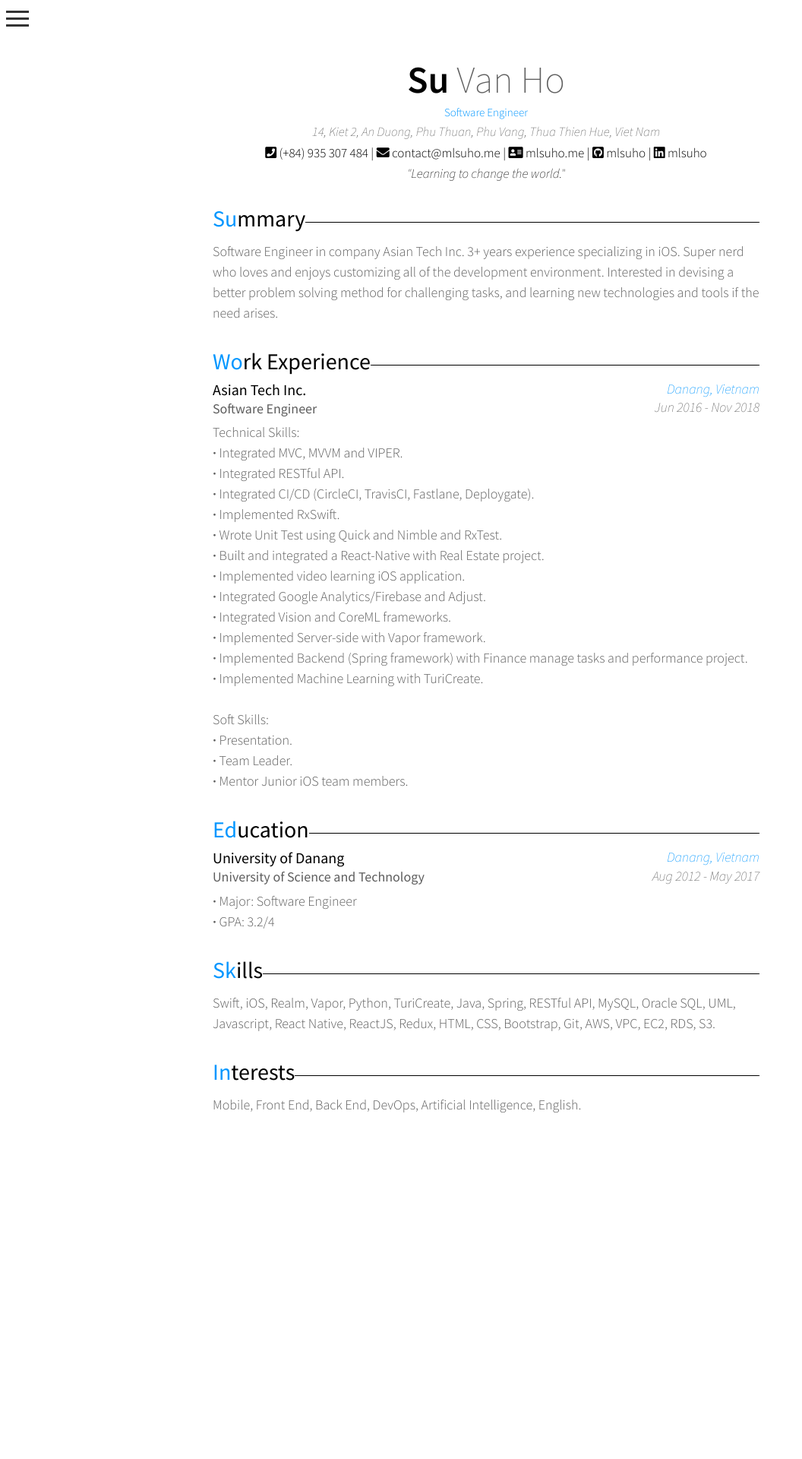
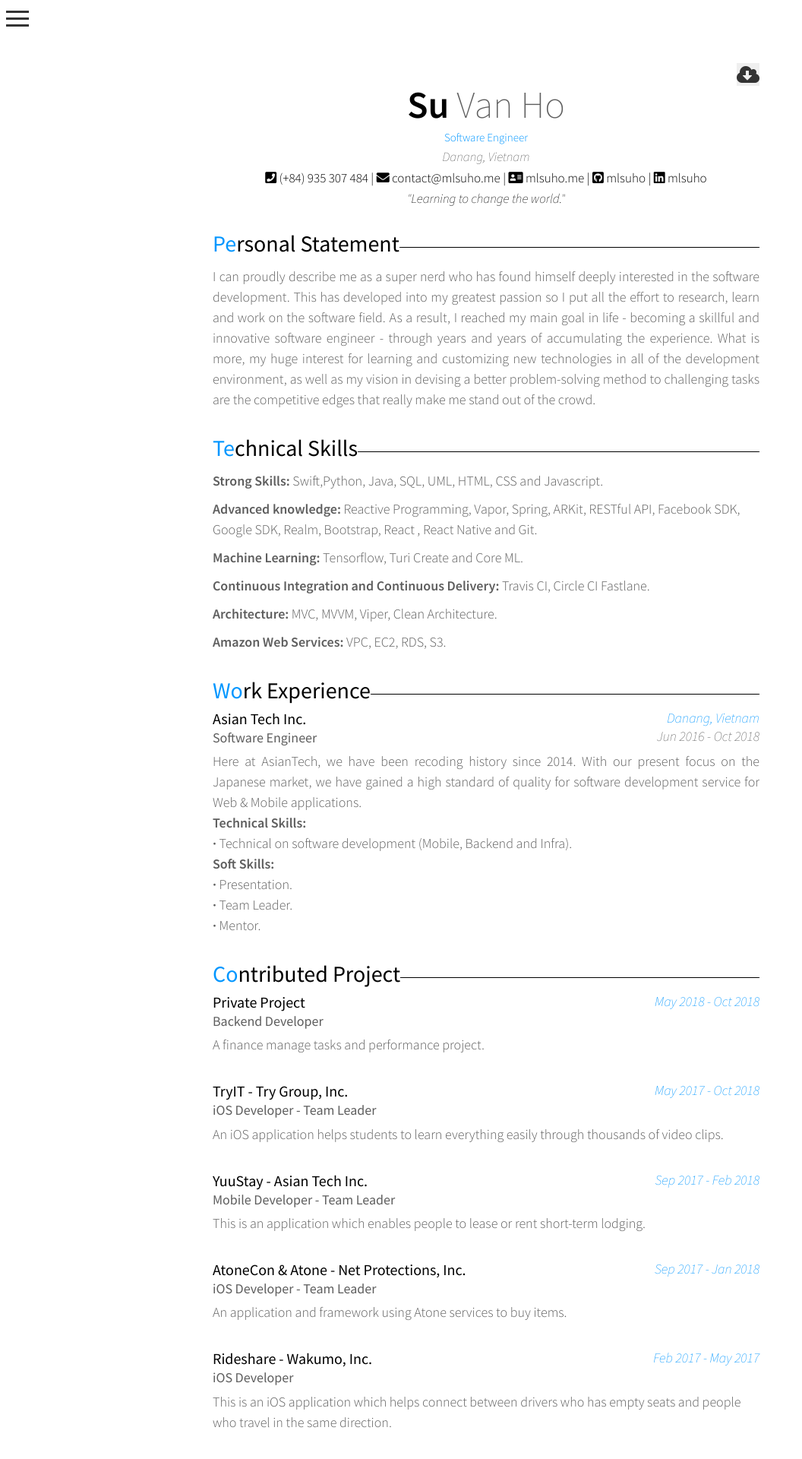
Before and after one commit to mlsuho/mlsuho.github.io, a Jekyll site: the page built from about.html, in a window 1280 px wide. Shown: the top 1920 px of the page at 76% size, without its empty margins (0-1056 px from the left). Built offline with Jekyll 4.4.1, drawn with Linux system fonts in a browser that asks for light colours; nearby versions of some CDN libraries; comment, search, counter and statistics services are not loaded; before the commit the page ends 1557 px from its top, so only the background shows below that; some of the changed text lies outside the part shown.

Commit message:
update cv

```diff
--- /dev/null
+++ b/_data/cv_cetification.yml
@@ -0,0 +1,11 @@
+title:    '<span class="blue">Ce</span>rtification'
+detail:
+  - name:     'Axon Active Company'
+    title:    'Certificate of Agile Scrum'
+    time:     '2017'
+  - name:     'FPT Software Company'
+    title:    'Certificate of Core and Advanced Java'
+    time:     '2016'
+  - name:     'FPT Software Company'
+    title:    'Certificate of SQL'
+    time:     '2015'
--- /dev/null
+++ b/_data/cv_contributed_project.yml
@@ -0,0 +1,26 @@
+title:    '<span class="blue">Co</span>ntributed Project'
+detail:
+  - name:     'Private Project'
+    title:    'Backend Developer'
+    time:     'May 2018 - Oct 2018'
+    detail:   'A finance manage tasks and performance project.'
+  - name:     'TryIT - Try Group, Inc.'
+    title:    'iOS Developer - Team Leader'
+    time:     'May 2017 - Oct 2018'
+    detail:   'An iOS application helps students to learn everything easily through thousands of video clips.'
+  - name:     'YuuStay - Asian Tech Inc.'
+    title:    'Mobile Developer - Team Leader'
+    time:     'Sep 2017 - Feb 2018'
+    detail:   'This is an application which enables people to lease or rent short-term lodging.'
+  - name:     'AtoneCon & Atone - Net Protections, Inc.'
+    title:    'iOS Developer - Team Leader'
+    time:     'Sep 2017 - Jan 2018'
+    detail:   'An application and framework using Atone services to buy items.'
+  - name:     'Rideshare - Wakumo, Inc.'
+    title:    'iOS Developer'
+    time:     'Feb 2017 - May 2017'
+    detail:   'This is an iOS application which helps connect between drivers who has empty seats and people who travel in the same direction.'
+  - name:     'Food and Fitness - Personal Project'
+    title:    'Student'
+    time:     'Jan 2017 - May 2017'
+    detail:   'An iOS application for tracking health informatics.'
--- a/_data/cv_header.yml
+++ b/_data/cv_header.yml
@@ -1,6 +1,6 @@
 name:     '<b>Su</b> Van Ho'
 title:    'Software Engineer'
-address:  '14, Kiet 2, An Duong, Phu Thuan, Phu Vang, Thua Thien Hue, Viet Nam'
+address:  'Danang, Vietnam'
 contact:
   - class:    'fas fa-phone-square'
     link:     'tel:(+84)935307484'
--- a/_data/cv_interest.yml
+++ b/_data/cv_interest.yml
@@ -1,2 +1,2 @@
 title:    '<span class="blue">In</span>terests'
-detail:   'Mobile, Front End, Back End, DevOps, Artificial Intelligence, English.'
+detail:   'Mobile, Back End, Math, Artificial Intelligence.'
--- /dev/null
+++ b/_data/cv_personal_statement.yml
@@ -0,0 +1,2 @@
+title:    '<span class="blue">Pe</span>rsonal Statement'
+detail:   'I can proudly describe me as a super nerd who has found himself deeply interested in the software development. This has developed into my greatest passion so I put all the effort to research, learn and work on the software field. As a result, I reached my main goal in life - becoming a skillful and innovative software engineer - through years and years of accumulating the experience. What is more, my huge interest for learning and customizing new technologies in all of the development environment, as well as my vision in devising a better problem-solving method to challenging tasks are the competitive edges that really make me stand out of the crowd.'
--- a/_data/cv_skill.yml
+++ /dev/null
@@ -1,2 +0,0 @@
-title:    '<span class="blue">Sk</span>ills'
-detail:   'Swift, iOS, Realm, Vapor, Python, TuriCreate, Java, Spring, RESTful API, MySQL, Oracle SQL, UML, Javascript, React Native, ReactJS, Redux, HTML, CSS, Bootstrap, Git, AWS, VPC, EC2, RDS, S3.'
--- a/_data/cv_summary.yml
+++ /dev/null
@@ -1,2 +0,0 @@
-title:    '<span class="blue">Su</span>mmary'
-detail:   'Software Engineer in company Asian Tech Inc. 3+ years experience specializing in iOS. Super nerd who loves and enjoys customizing all of the development environment. Interested in devising a better problem solving method for challenging tasks, and learning new technologies and tools if the need arises.'
--- /dev/null
+++ b/_data/cv_technical_skills.yml
@@ -0,0 +1,14 @@
+title:    '<span class="blue">Te</span>chnical Skills'
+detail:
+  - title:  'Strong Skills'
+    detail: 'Swift,Python, Java, SQL, UML, HTML, CSS and Javascript.'
+  - title:  'Advanced knowledge'
+    detail: 'Reactive Programming, Vapor, Spring, ARKit, RESTful API, Facebook SDK, Google SDK, Realm, Bootstrap, React , React Native and Git.'
+  - title:  'Machine Learning'
+    detail: 'Tensorflow, Turi Create and Core ML.'
+  - title:  'Continuous Integration and Continuous Delivery'
+    detail: 'Travis CI, Circle CI Fastlane.'
+  - title:  'Architecture'
+    detail: 'MVC, MVVM, Viper, Clean Architecture.'
+  - title:  'Amazon Web Services'
+    detail: 'VPC, EC2, RDS, S3.'
--- a/_data/cv_work_experience.yml
+++ b/_data/cv_work_experience.yml
@@ -3,23 +3,13 @@ detail:
   - name:     'Asian Tech Inc.'
     title:    'Software Engineer'
     location: 'Danang, Vietnam'
-    time:     'Jun 2016 - Nov 2018'
+    time:     'Jun 2016 - Oct 2018'
     detail:   '
-    Technical Skills:<br>
-      <b>·</b>  Integrated MVC, MVVM and VIPER.<br>
-      <b>·</b>  Integrated RESTful API.<br>
-      <b>·</b>  Integrated CI/CD (CircleCI, TravisCI, Fastlane, Deploygate).<br>
-      <b>·</b>  Implemented RxSwift. <br>
-      <b>·</b>  Wrote Unit Test using Quick and Nimble and RxTest.<br>
-      <b>·</b>  Built and integrated a React-Native with Real Estate project.<br>
-      <b>·</b>  Implemented video learning iOS application.<br>
-      <b>·</b>  Integrated Google Analytics/Firebase and Adjust.<br>
-      <b>·</b>  Integrated Vision and CoreML frameworks.<br>
-      <b>·</b>  Implemented Server-side with Vapor framework.<br>
-      <b>·</b>  Implemented Backend (Spring framework) with Finance manage tasks and performance project.<br>
-      <b>·</b>  Implemented Machine Learning with TuriCreate.<br><br>
-    Soft Skills:<br>
+    Here at AsianTech, we have been recoding history since 2014. With our present focus on the Japanese market, we have gained a high standard of quality for software development service for Web & Mobile applications.<br>
+    <b>Technical Skills:</b><br>
+      <b>·</b>  Technical on software development (Mobile, Backend and Infra).<br>
+    <b>Soft Skills:</b><br>
       <b>·</b>  Presentation.<br>
       <b>·</b>  Team Leader.<br>
-      <b>·</b>  Mentor Junior iOS team members.<br>
+      <b>·</b>  Mentor.<br>
     '
--- a/about.html
+++ b/about.html
@@ -4,6 +4,13 @@ title: About
 ---
 
 <div class='about-me'>
+  <div style='text-align: right;'>
+    {% if page.url == '/about' %}
+      <form method='get' action='{{site.url}}/public/files/cv-full.pdf'>
+        <input style='background-image: url({{site.url}}/public/images/cloud-storage-download.png);' class='cv-download-button' type='submit' value=''>
+      </form>
+      {% endif %}
+  </div>
   <div class='cv'>
     <div class='cv-header'>
       {% assign cv_header = site.data.cv_header %}
@@ -19,9 +26,16 @@ title: About
       <p id='header-quote'>{{cv_header.quote}}</p>
     </div>
     <div class='cv-section'>
-      {% assign cv_summary = site.data.cv_summary %}
-      <p class='title'><span>{{cv_summary.title}}</span></p>
-      <p>{{cv_summary.detail}}</p>
+      {% assign cv_personal_statement = site.data.cv_personal_statement %}
+      <p class='title'><span>{{cv_personal_statement.title}}</span></p>
+      <p style='text-align: justify'>{{cv_personal_statement.detail}}</p>
+    </div>
+    <div class='cv-section'>
+      {% assign cv_technical_skills = site.data.cv_technical_skills %}
+      <p class='title'><span>{{cv_technical_skills.title}}</span></p>
+      {% for node in cv_technical_skills.detail %}
+        <p><b>{{node.title}}: </b>{{node.detail}}</p>
+      {% endfor %}
     </div>
     <div class='cv-section'>
       {% assign cv_work_experience = site.data.cv_work_experience %}
@@ -30,14 +44,31 @@ title: About
       <div class='cv-row'>
         <div class='cv-col'>
           <p class='cv-node-name'>{{node.name}}</p>
-          <p class='cv-node-title'>{{node.title}}</p>
+          <p  class='cv-node-title'>{{node.title}}</p>
         </div>
         <div class='cv-col text-right'>
           <p class='blue text-italic'>{{node.location}}</p>
           <p class='text-italic'>{{node.time}}</p>
         </div>
       </div>
+      <p style='text-align: justify'>{{node.detail}}</p>
+      {% endfor %}
+    </div>
+    <div class='cv-section'>
+      {% assign cv_contributed_project = site.data.cv_contributed_project %}
+      <p class='title'><span>{{cv_contributed_project.title}}</span></p>
+      {% for node in cv_contributed_project.detail %}
+      <div class='cv-row'>
+          <div class='cv-col'>
+            <p class='cv-node-name'>{{node.name}}</p>
+            <p class='cv-node-title'>{{node.title}}</p>
+          </div>
+          <div class='cv-col text-right'>
+            <p class='blue text-italic'>{{node.time}}</p>
+          </div>
+      </div>
       <p>{{node.detail}}</p>
+      {% if forloop.last == false %} <br> {% endif %}
       {% endfor %}
     </div>
     <div class='cv-section'>
@@ -58,9 +89,20 @@ title: About
       {% endfor %}
     </div>
     <div class='cv-section'>
-      {% assign cv_skill = site.data.cv_skill %}
-      <p class='title'><span>{{cv_skill.title}}</span></p>
-      <p>{{cv_skill.detail}}</p>
+      {% assign cv_cetification = site.data.cv_cetification %}
+      <p class='title'><span>{{cv_cetification.title}}</span></p>
+      {% for node in cv_cetification.detail %}
+      <div class='cv-row'>
+          <div class='cv-col'>
+            <p class='cv-node-name'>{{node.name}}</p>
+            <p class='cv-node-title'>{{node.title}}</p>
+          </div>
+          <div class='cv-col text-right'>
+            <p class='blue text-italic'>{{node.time}}</p>
+          </div>
+      </div>
+      {% if forloop.last == false %} <br> {% endif %}
+      {% endfor %}
     </div>
     <div class='cv-section'>
       {% assign cv_interest = site.data.cv_interest %}
--- a/public/css/cv.css
+++ b/public/css/cv.css
@@ -112,3 +112,12 @@
 .cv-node-title {
   font-weight: 500;
 }
+
+.cv-download-button {
+  height: 30px;
+  width: 30px;
+  border: none;
+  cursor: pointer;
+  background-repeat: no-repeat;
+  background-size: contain;
+}
```
Also changed, not shown: public/images/cloud-storage-download.png (added), 1 other file.
